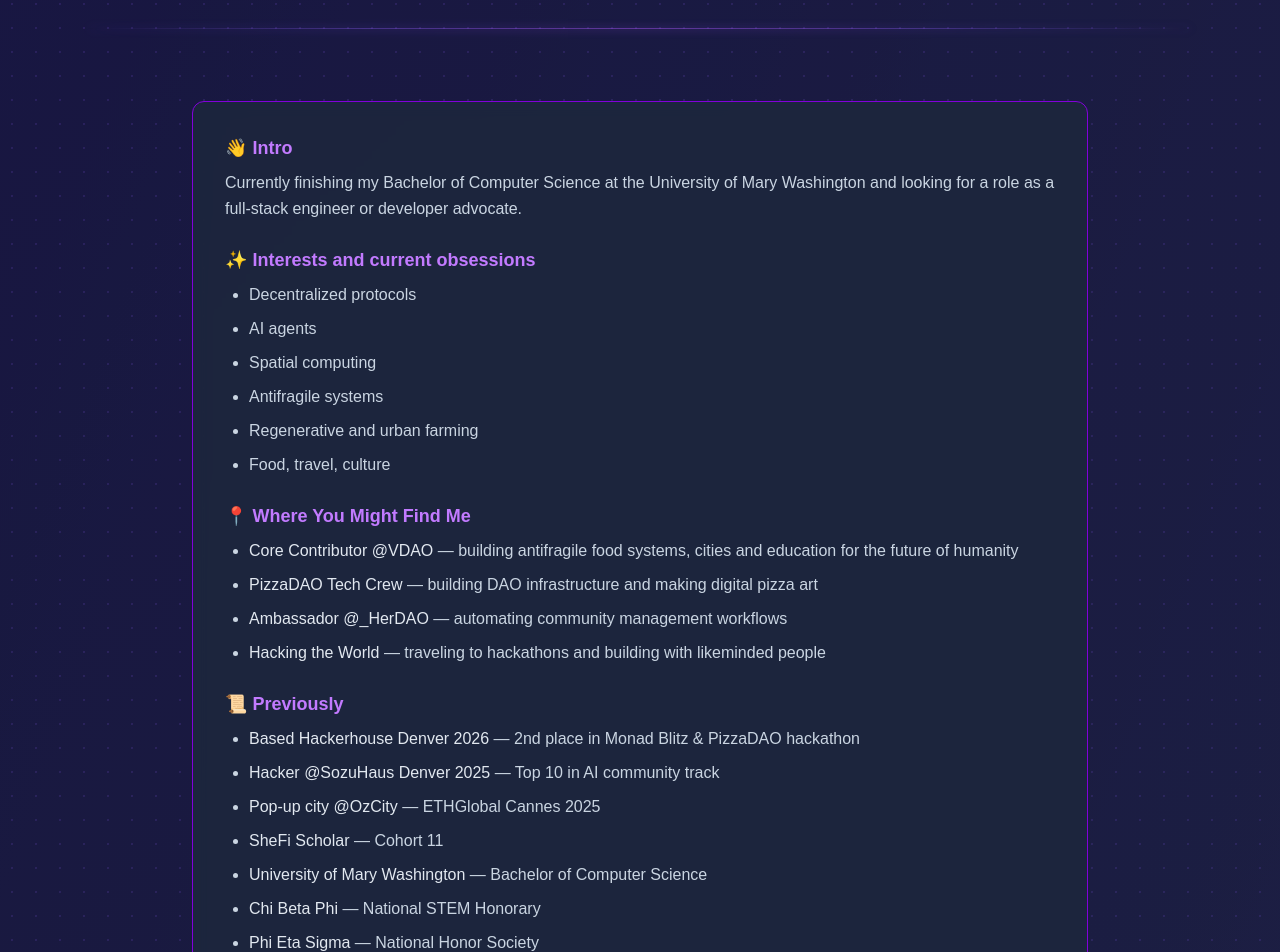
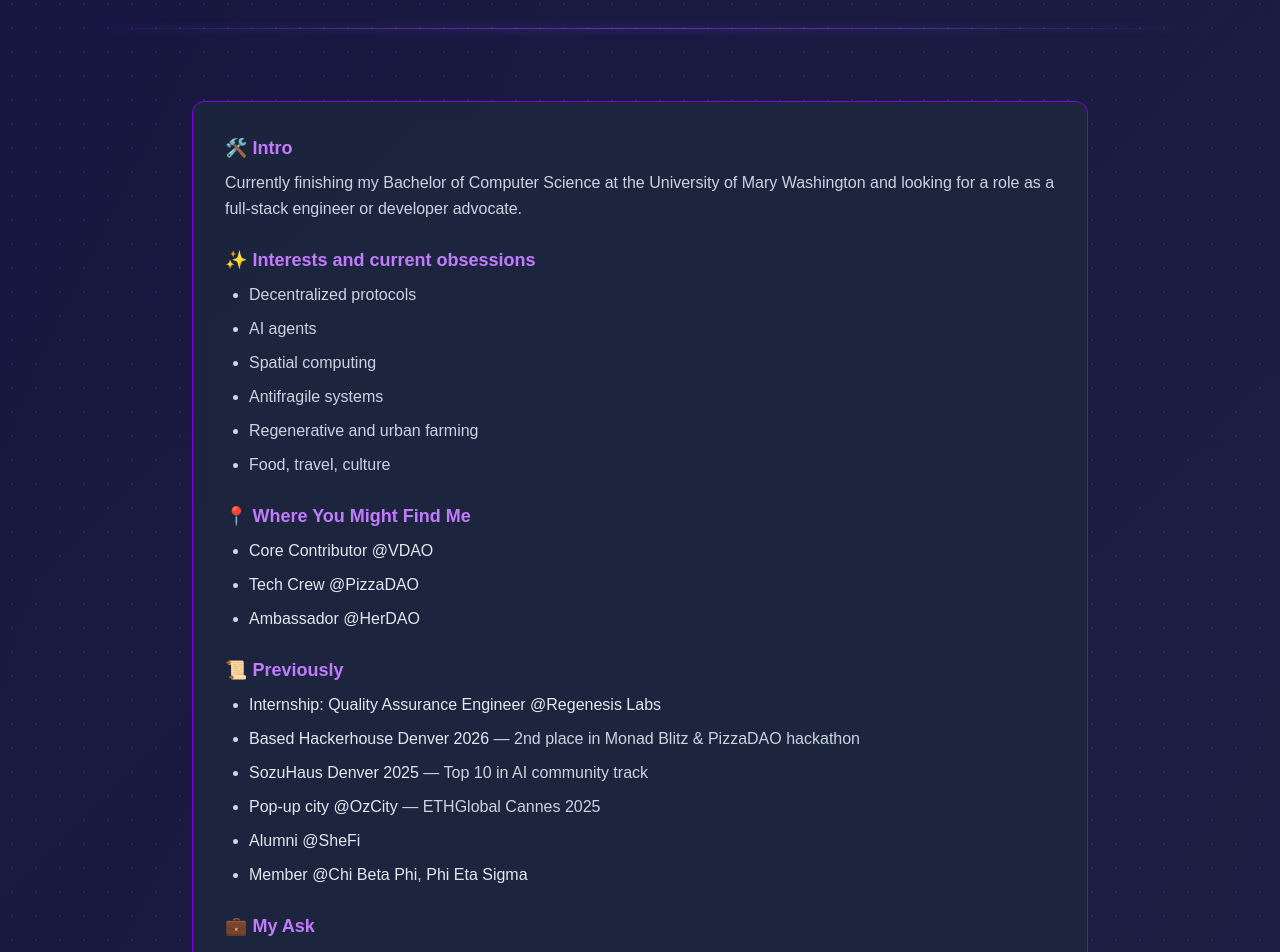
Before and after one commit to ileana-pr/My-Portfolio, a Next.js app: page /coding in a window 1280 px wide. Shown: the part 320-1272 px from the top of the page. Built offline with nearby package versions, Linux system fonts and the light colour scheme.

Commit message:
content update

```diff
--- a/src/app/coding/page.tsx
+++ b/src/app/coding/page.tsx
@@ -110,7 +110,7 @@ export default function CodingPage() {
             <div className="bg-white/80 dark:bg-slate-800/80 backdrop-blur-sm rounded-xl p-8 border border-purple-200 dark:border-purple-700 hover:border-purple-400 dark:hover:border-purple-500 transition-all">
               <div className="space-y-6">
                 <div>
-                  <h3 className="text-lg font-semibold text-purple-600 dark:text-purple-400 mb-2">👋 Intro</h3>
+                  <h3 className="text-lg font-semibold text-purple-600 dark:text-purple-400 mb-2">🛠️ Intro</h3>
                   <p className="text-slate-700 dark:text-slate-300 leading-relaxed">
                     Currently finishing my Bachelor of Computer Science at the University of Mary Washington and looking for a role as a full-stack engineer or developer advocate.
                   </p>
@@ -129,23 +129,24 @@ export default function CodingPage() {
                 <div>
                   <h3 className="text-lg font-semibold text-purple-600 dark:text-purple-400 mb-2">📍 Where You Might Find Me</h3>
                   <ul className="text-slate-700 dark:text-slate-300 leading-relaxed space-y-2 list-disc pl-6">
-                  <li><span className="font-medium text-slate-800 dark:text-slate-200">Core Contributor @VDAO</span> — building antifragile food systems, cities and education for the future of humanity </li>
-                    <li><span className="font-medium text-slate-800 dark:text-slate-200">PizzaDAO Tech Crew</span> — building DAO infrastructure and making digital pizza art</li>
-                    <li><span className="font-medium text-slate-800 dark:text-slate-200">Ambassador @_HerDAO</span> — automating community management workflows</li>
-                    <li><span className="font-medium text-slate-800 dark:text-slate-200">Hacking the World</span> — traveling to hackathons and building with likeminded people</li>
+
+                    <li><span className="font-medium text-slate-800 dark:text-slate-200">Core Contributor @VDAO</span></li>
+                    <li><span className="font-medium text-slate-800 dark:text-slate-200">Tech Crew @PizzaDAO</span></li>
+                    <li><span className="font-medium text-slate-800 dark:text-slate-200">Ambassador @HerDAO</span></li>
+
                   </ul>
                 </div>
                 <div>
                   <h3 className="text-lg font-semibold text-purple-600 dark:text-purple-400 mb-2">📜 Previously</h3>
                   <ul className="text-slate-700 dark:text-slate-300 leading-relaxed space-y-2 list-disc pl-6">
+                    <li><span className="font-medium text-slate-800 dark:text-slate-200">Internship: Quality Assurance Engineer @Regenesis Labs</span></li>
+                    <li><span className="font-medium text-slate-800 dark:text-slate-200">Based Hackerhouse Denver 2026</span> — 2nd place in Monad Blitz & PizzaDAO hackathon</li>
+                    <li><span className="font-medium text-slate-800 dark:text-slate-200">SozuHaus Denver 2025</span> — Top 10 in AI community track</li>
+                    <li><span className="font-medium text-slate-800 dark:text-slate-200">Pop-up city @OzCity</span> — ETHGlobal Cannes 2025</li>
+                    <li><span className="font-medium text-slate-800 dark:text-slate-200">Alumni @SheFi</span></li>
 
-                    <li><span className="font-medium text-slate-800 dark:text-slate-200">Based Hackerhouse Denver 2026</span> — 2nd place in Monad Blitz & PizzaDAO hackathon</li>
-                    <li><span className="font-medium text-slate-800 dark:text-slate-200">Hacker @SozuHaus Denver 2025</span> — Top 10 in AI community track</li>
-                    <li><span className="font-medium text-slate-800 dark:text-slate-200">Pop-up city @OzCity</span> — ETHGlobal Cannes 2025</li>
-                    <li><span className="font-medium text-slate-800 dark:text-slate-200">SheFi Scholar</span> — Cohort 11</li>
-                    <li><span className="font-medium text-slate-800 dark:text-slate-200">University of Mary Washington</span> — Bachelor of Computer Science</li>
-                    <li><span className="font-medium text-slate-800 dark:text-slate-200">Chi Beta Phi</span> — National STEM Honorary</li>
-                    <li><span className="font-medium text-slate-800 dark:text-slate-200">Phi Eta Sigma</span> — National Honor Society</li>
+                    <li><span className="font-medium text-slate-800 dark:text-slate-200">Member @Chi Beta Phi</span>, <span className="font-medium text-slate-800 dark:text-slate-200">Phi Eta Sigma</span></li>
+
 
                   </ul>
                 </div>
@@ -171,7 +172,7 @@ export default function CodingPage() {
       </div>
 
       {/* Featured Projects Section */}
-      <section id="projects" className="relative z-10 py-32">
+      <section id="projects" className="relative z-10 py-18">
          <div className="max-w-7xl mx-auto px-6">
           <div className="flex items-center justify-center gap-3 mb-12">
             <div className="w-12 h-0.5 bg-purple-600 dark:bg-purple-400" />
```
